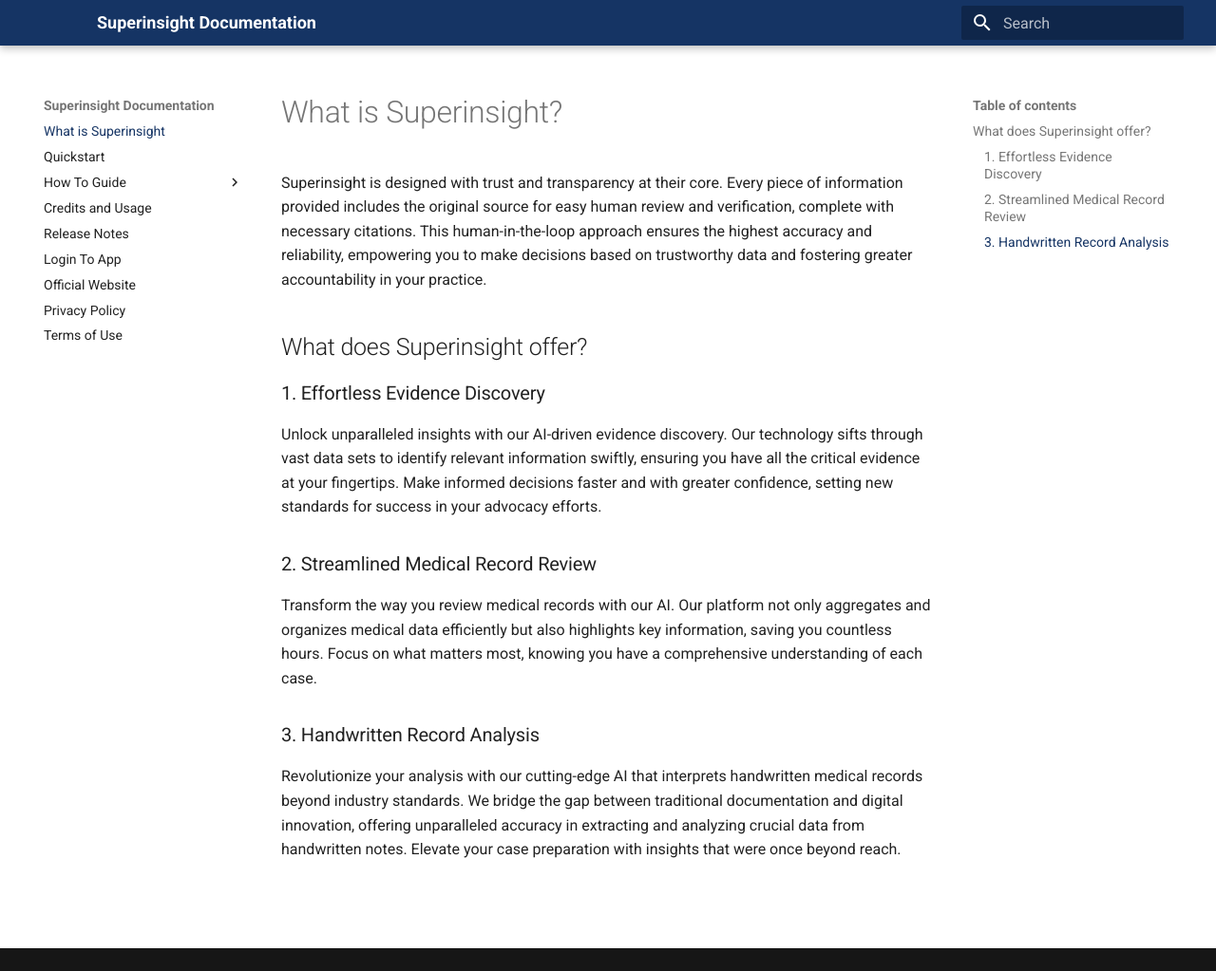
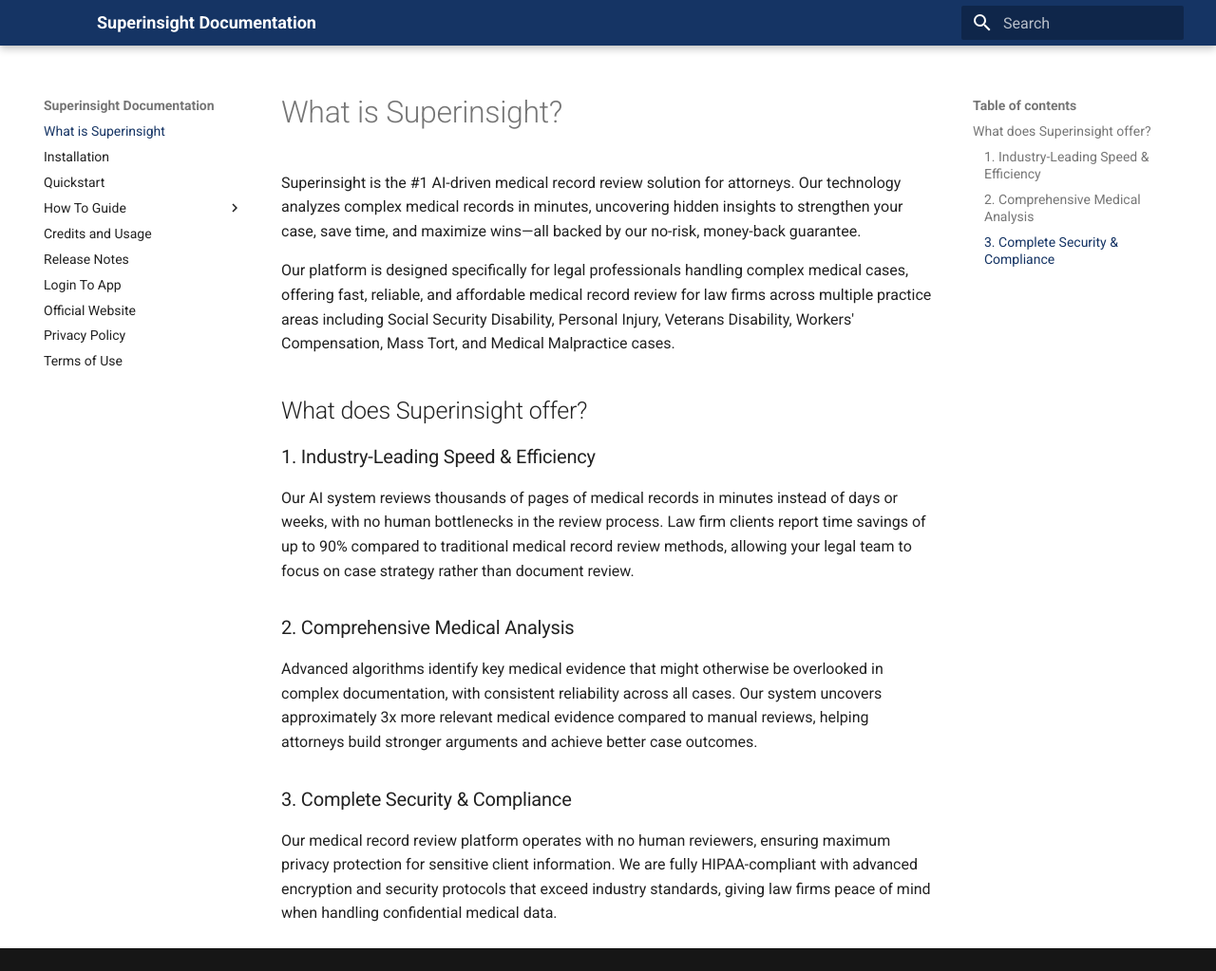
Before and after one commit to superinsight/superinsight-app-doc, an MkDocs documentation site: the page built from docs/index.md, in a window 1280 px wide and 1023 px high. Shown: the whole window at 95% size. Built offline with MkDocs 1.6.1 and Material for MkDocs 9.7.7, drawn with Linux system fonts in a browser that asks for light colours.

Commit message:
update docs

```diff
--- a/docs/index.md
+++ b/docs/index.md
@@ -1,17 +1,19 @@
 # What is Superinsight?
 
-Superinsight is designed with trust and transparency at their core. Every piece of information provided includes the original source for easy human review and verification, complete with necessary citations. This human-in-the-loop approach ensures the highest accuracy and reliability, empowering you to make decisions based on trustworthy data and fostering greater accountability in your practice.
+Superinsight is the #1 AI-driven medical record review solution for attorneys. Our technology analyzes complex medical records in minutes, uncovering hidden insights to strengthen your case, save time, and maximize wins—all backed by our no-risk, money-back guarantee.
+
+Our platform is designed specifically for legal professionals handling complex medical cases, offering fast, reliable, and affordable medical record review for law firms across multiple practice areas including Social Security Disability, Personal Injury, Veterans Disability, Workers' Compensation, Mass Tort, and Medical Malpractice cases.
 
 ## What does Superinsight offer?
 
-### 1. Effortless Evidence Discovery
+### 1. Industry-Leading Speed & Efficiency
 
-Unlock unparalleled insights with our AI-driven evidence discovery. Our technology sifts through vast data sets to identify relevant information swiftly, ensuring you have all the critical evidence at your fingertips. Make informed decisions faster and with greater confidence, setting new standards for success in your advocacy efforts.
+Our AI system reviews thousands of pages of medical records in minutes instead of days or weeks, with no human bottlenecks in the review process. Law firm clients report time savings of up to 90% compared to traditional medical record review methods, allowing your legal team to focus on case strategy rather than document review.
 
-### 2. Streamlined Medical Record Review
+### 2. Comprehensive Medical Analysis
 
-Transform the way you review medical records with our AI. Our platform not only aggregates and organizes medical data efficiently but also highlights key information, saving you countless hours. Focus on what matters most, knowing you have a comprehensive understanding of each case.
+Advanced algorithms identify key medical evidence that might otherwise be overlooked in complex documentation, with consistent reliability across all cases. Our system uncovers approximately 3x more relevant medical evidence compared to manual reviews, helping attorneys build stronger arguments and achieve better case outcomes.
 
-### 3. Handwritten Record Analysis
+### 3. Complete Security & Compliance
 
-Revolutionize your analysis with our cutting-edge AI that interprets handwritten medical records beyond industry standards. We bridge the gap between traditional documentation and digital innovation, offering unparalleled accuracy in extracting and analyzing crucial data from handwritten notes. Elevate your case preparation with insights that were once beyond reach.
+Our medical record review platform operates with no human reviewers, ensuring maximum privacy protection for sensitive client information. We are fully HIPAA-compliant with advanced encryption and security protocols that exceed industry standards, giving law firms peace of mind when handling confidential medical data.
--- a/mkdocs.yml
+++ b/mkdocs.yml
@@ -7,6 +7,7 @@
     primary: custom
 nav:
   - What is Superinsight: index.md
+  - Installation: download.md
   - Quickstart: quickstart.md
   - How To Guide:
     - Guide: guide/index.md
```
Also changed, not shown: docs/download.md (added, +94 -0 lines), docs/quickstart.md (+20 -6 lines).
